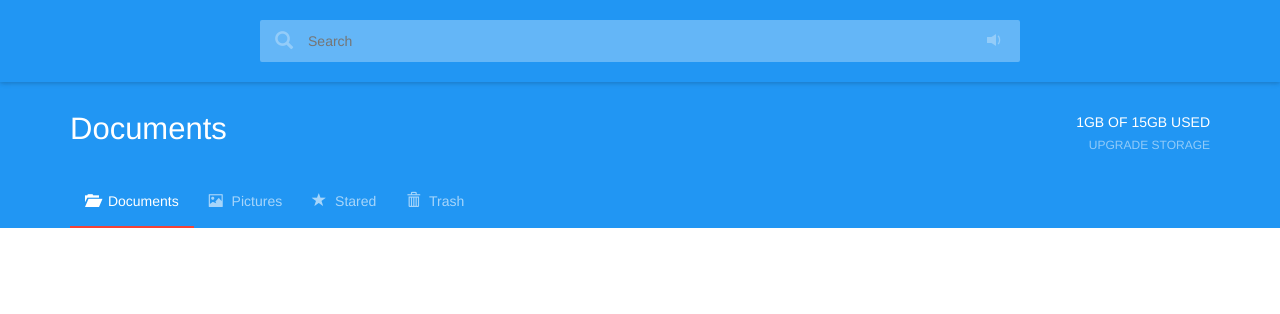
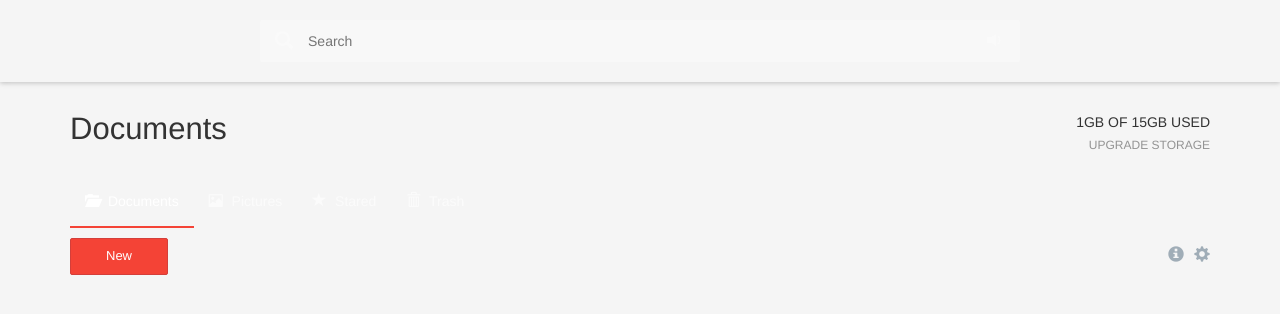
Before and after one commit to kraib/React-Document-Manager, a React app: page / in a window 1280 px wide. Built offline with nearby package versions, Linux system fonts and the light colour scheme.

Commit message:
create strip

```diff
--- a/src/components/Main.js
+++ b/src/components/Main.js
@@ -4,12 +4,14 @@ require('styles/App.scss');
 
 import React from 'react';
 import TopNav from './TopNavComponent'
+import Strip from './StripComponent'
 
 class AppComponent extends React.Component {
   render() {
     return (
       <div className="wrapper">
         <TopNav/>
+        <Strip/>
       </div>
     );
   }
--- /dev/null
+++ b/src/components/StripComponent.js
@@ -0,0 +1,28 @@
+'use strict';
+
+import React from 'react';
+
+class StripComponent extends React.Component {
+  render() {
+    return (
+      <div className="strip-component">
+        <div className="container">
+          <a href="#" className="btn btn-danger pull-left">New</a>
+          <div className="pull-right right-icons">
+            <i className="glyphicon glyphicon-info-sign"></i>
+            <i className="glyphicon glyphicon-cog"></i>
+          </div>
+          <div className="clearfix"></div>
+        </div>
+      </div>
+    );
+  }
+}
+
+StripComponent.displayName = 'StripComponent';
+
+// Uncomment properties you need
+// StripComponent.propTypes = {};
+// StripComponent.defaultProps = {};
+
+export default StripComponent;
--- a/src/components/TopNavComponent.js
+++ b/src/components/TopNavComponent.js
@@ -7,7 +7,7 @@ import Menu from './MenuComponent'
 class TopNavComponent extends React.Component {
   render() {
     return (
-      <div className="topnav-components">
+      <div className="topnav-component">
         <div className="top-nav">
           <div className="container">
             <Search/>
--- a/src/styles/App.scss
+++ b/src/styles/App.scss
@@ -4,7 +4,11 @@ $accentColor : #f44336;
 $gray : #a0adb7;
 $white : #ffffff;
 $black : #000;
+$bodyBackground : #f5f5f5;
 
+body{
+  background-color: $bodyBackground;
+}
 .topnav-components{
   background-color: $primaryColor;
   color: $white;
@@ -74,6 +78,18 @@ $black : #000;
     }
   }
 }
+.right-icons{
+  color: $gray;
+}
+.btn-danger{
+  background-color: $accentColor;
+}
+.btn{
+  text-transform: capitalize;
+  border-radius: 2px;
+  padding: 8px 35px;
+  font-size: 13px;
+}
 .storage-status{
   padding-top: 20px;
   .amount-used{
@@ -87,3 +103,11 @@ $black : #000;
     margin-top: 5px;
   }
 }
+.strip-component{
+  padding: 10px 0 10px 0;
+  .glyphicon {
+    padding-top: 8px;
+    margin-left: 10px;
+    font-size: 16px;
+  }
+}
```
Also changed, not shown: test/components/MainTest.js (+1 -1 lines), test/components/MenuComponentTest.js (+0 -1 lines), test/components/StripComponentTest.js (added, +31 -0 lines).
